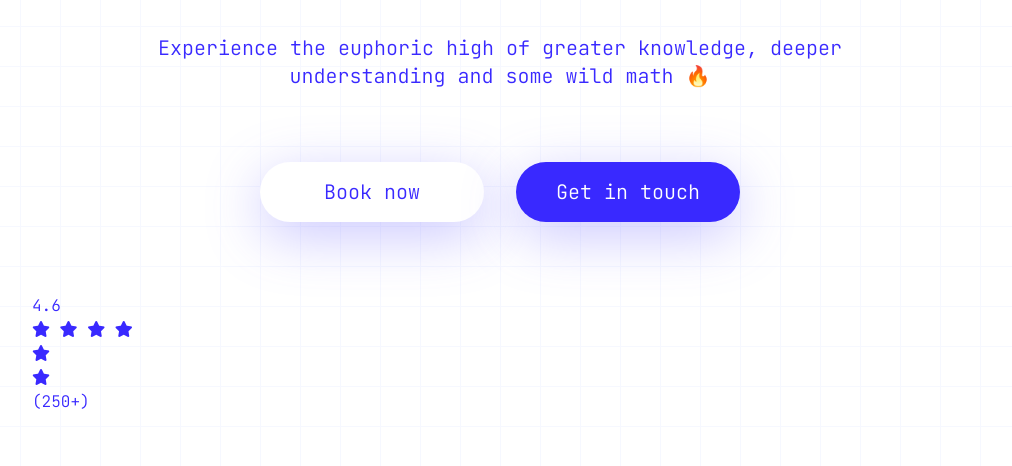
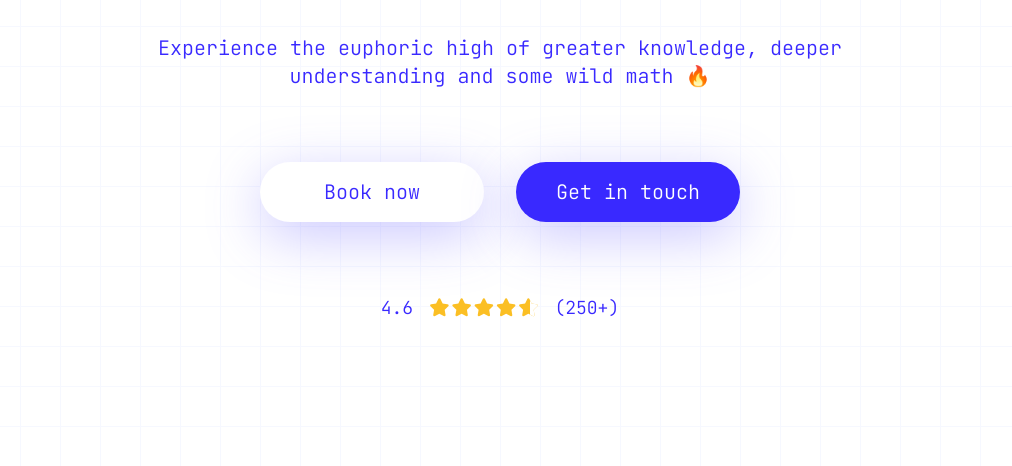
Before and after one commit to wonswe/tailwind-css, a website built with Vite: page index.html in a window 1280 px wide. Shown: the part 334-800 px from the top of the page, without its empty margins (140-1152 px from the left). Built offline with nearby package versions, Linux system fonts and the light colour scheme.

Commit message:
complete

```diff
--- a/index.html
+++ b/index.html
@@ -88,18 +88,18 @@
                     <p class="text-base sm:text-lg md:text-xl text-white">Get in touch</p>
                 </button>
             </div>
-            <div>
+            <div class="flex items-center gap-4 mx-auto text-base sm:text-lg">
                 <p>4.6</p>
-                <div>
-                    <i class="fa-solid fa-star "></i>
-                    <i class="fa-solid fa-star "></i>
-                    <i class="fa-solid fa-star "></i>
-                    <i class="fa-solid fa-star  "></i>
-                    <div>
-                        <div>
-                            <i class="fa-solid fa-star "></i>
+                <div class="flex items-center gap-0.5">
+                    <i class="fa-solid fa-star text-amber-400"></i>
+                    <i class="fa-solid fa-star text-amber-400"></i>
+                    <i class="fa-solid fa-star text-amber-400"></i>
+                    <i class="fa-solid fa-star  text-amber-400"></i>
+                    <div class="grid place-items-center relative">
+                        <div class="flex justify-end w-[40%] absolute top-1/2 -translate-y-1/2 right-0 overflow-hidden">
+                            <i class="fa-solid fa-star text-white"></i>
                         </div>
-                        <i class="fa-solid fa-star"></i>
+                        <i class="fa-solid fa-star text-amber-400"></i>
                     </div>
                 </div>
                 <p>(250+)</p>
@@ -107,7 +107,7 @@
 
         </section>
     </main>
-    <footer>
+    <footer class="flex items-center justify-center py-10">
         <p>Made with 💛</p>
     </footer>
 </body>
```
